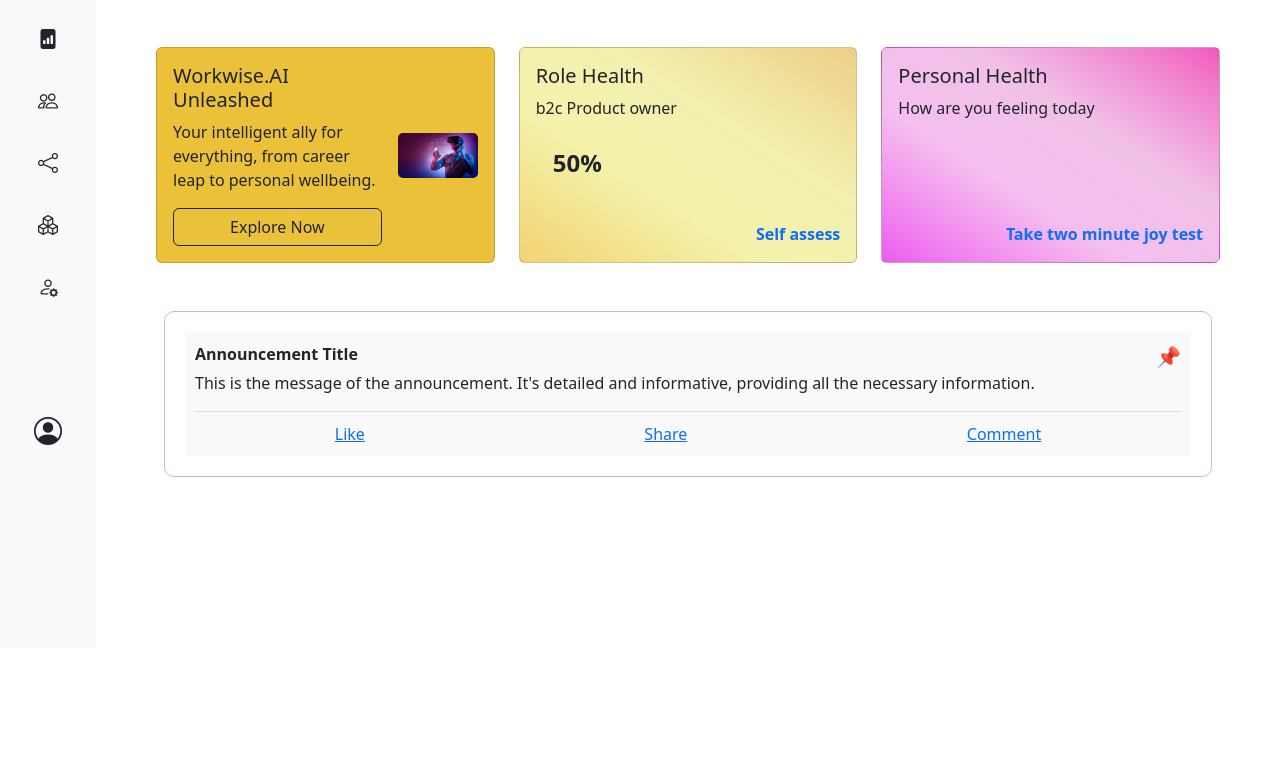
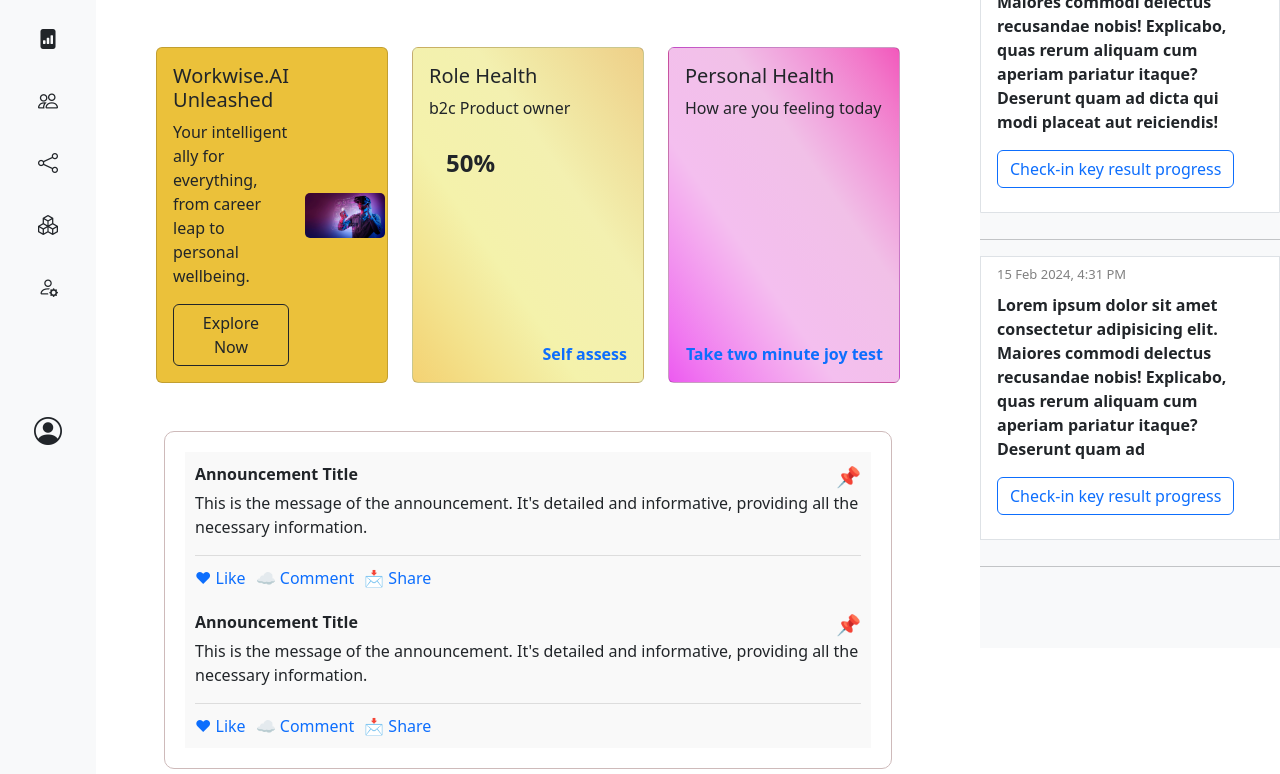
Before and after one commit to thisissuman/responsive-html-page-assesment, a website: page index.html in a window 1280 px wide. Shown: the part 152-926 px from the top of the page. Before the commit the page ends 800 px from the top, so only its background shows below. Drawn offline with nearby package versions, Linux system fonts and the light colour scheme.

Commit message:
add the right bar

```diff
--- a/index.html
+++ b/index.html
@@ -68,7 +68,6 @@
         border-radius: 10px;
       }
       .announcement {
-
         padding: 10px;
         position: relative;
         background-color: #f9f9f9;
@@ -84,10 +83,39 @@
         font-size: 1.25rem;
       }
       .social-actions {
+        gap: 10px;
+        text-decoration: none;
+        list-style: none;
+
         display: flex;
-    justify-content: space-around;
+        justify-content: flex-start;
         padding-top: 10px;
         border-top: 1px solid #ddd;
+      }
+      .right-sidebar {
+        position: fixed;
+        top: 0;
+        right: 0;
+        width: 300px; /* Adjust the width as needed */
+        height: 100%;
+        background-color: #f8f9fa;
+        overflow-y: auto;
+      }
+      .list-group-item {
+        margin-bottom: 10px;
+      }
+
+      .time-text {
+        color: grey;
+        font-size: small;
+      }
+      .check-in-btn {
+        border: 1px solid blue;
+        color: blue;
+      }
+      .check-in-btn:hover {
+        background-color: blue;
+        color: white;
       }
     </style>
   </head>
@@ -194,6 +222,7 @@
             </a>
           </div>
         </div>
+
         <div class="col-sm p-5 min-vh-100">
           <!-- content -->
           <hr />
@@ -329,17 +358,74 @@
           <div class="box-container">
             <!-- Announcement 1 -->
             <div class="announcement">
-              <span class="pinned-icon">&#128204;</span> <!-- Pinned icon -->
+              <span class="pinned-icon">&#128204;</span>
+              <!-- Pinned icon -->
               <div class="announcement-header">Announcement Title</div>
-              <p>This is the message of the announcement. It's detailed and informative, providing all the necessary information.</p>
+              <p>
+                This is the message of the announcement. It's detailed and
+                informative, providing all the necessary information.
+              </p>
               <div class="social-actions">
-                <a href="#" class="text-primary">Like</a>
-                <a href="#" class="text-primary">Share</a>
-                <a href="#" class="text-primary">Comment</a>
+                <span href="#" class="text-primary">❤ Like</span>
+                <span href="#" class="text-primary">☁ Comment</span>
+                <span href="#" class="text-primary">📩 Share</span>
+              </div>
+            </div>
+            <div class="announcement">
+              <span class="pinned-icon">&#128204;</span>
+              <!-- Pinned icon -->
+              <div class="announcement-header">Announcement Title</div>
+              <p>
+                This is the message of the announcement. It's detailed and
+                informative, providing all the necessary information.
+              </p>
+              <div class="social-actions">
+                <span href="#" class="text-primary">❤ Like</span>
+                <span href="#" class="text-primary">☁ Comment</span>
+                <span href="#" class="text-primary">📩 Share</span>
               </div>
             </div>
           </div>
         </div>
+
+        <div class="col-md-3">
+            <div class="right-sidebar">
+              <h3 class="text-center mt-3">Things to do</h3>
+              <div class="list-group">
+                <!-- Task Item -->
+                <div class="list-group-item">
+                  <p class="time-text mb-2">15 Feb 2024, 4:31 PM</p>
+                  <p class="fw-bold mb-3">
+                    Lorem ipsum dolor sit amet consectetur adipisicing elit.
+                    Maiores commodi delectus recusandae nobis! Explicabo, quas
+                    rerum aliquam cum aperiam pariatur itaque? Deserunt quam ad
+                    dicta qui modi placeat aut reiciendis!
+                  </p>
+                  <button type="button" class="btn btn-outline-primary mb-3">
+                    Check-in key result progress
+                  </button>
+                </div>
+                <hr />
+                <!-- Repeat for other tasks -->
+                <div class="list-group-item">
+                    <p class="time-text mb-2">15 Feb 2024, 4:31 PM</p>
+                    <p class="fw-bold mb-3">
+                      Lorem ipsum dolor sit amet consectetur adipisicing elit.
+                      Maiores commodi delectus recusandae nobis! Explicabo, quas
+                      rerum aliquam cum aperiam pariatur itaque? Deserunt quam ad
+
+                    </p>
+                    <button type="button" class="btn btn-outline-primary mb-3">
+                      Check-in key result progress
+                    </button>
+                  </div>
+                  <hr />
+              </div>
+            </div>
+          </div>
+
+
+
       </div>
     </div>
 
```
Lines whose indentation alone changed are shown as unchanged.
